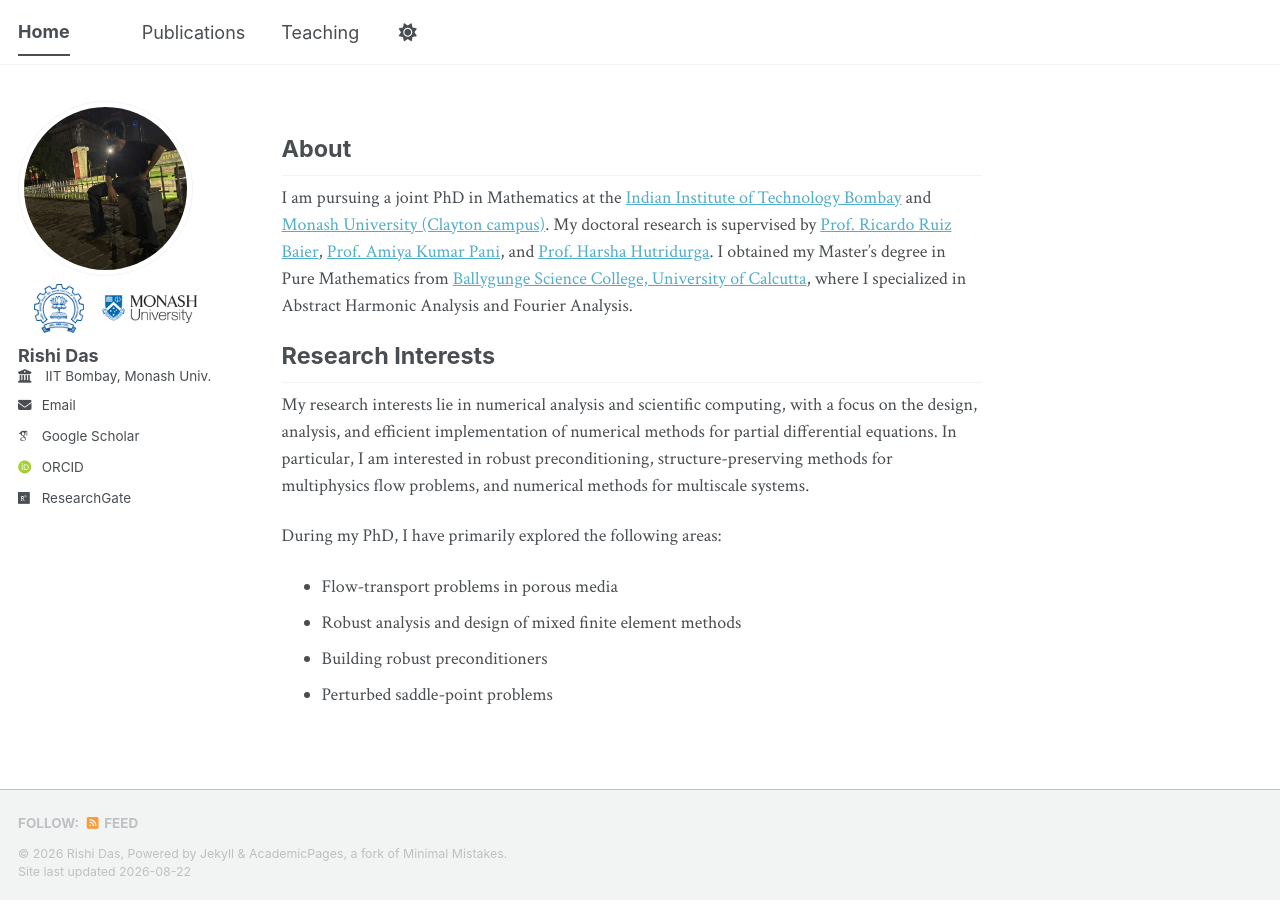
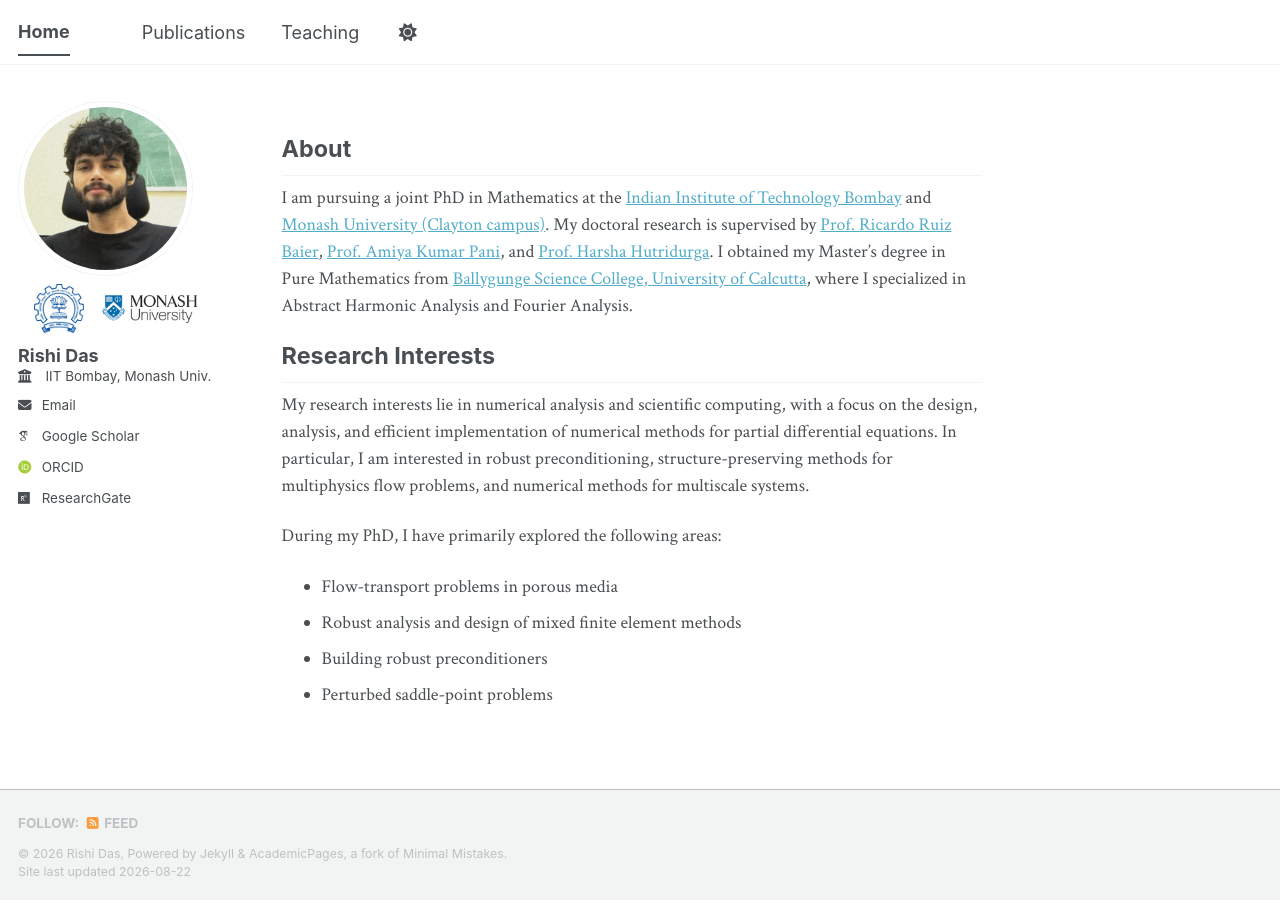
Before and after one commit to rishidas-04/rishidas-04.github.io, a Jekyll site: the page built from _pages/about.md, in a window 1280 px wide. Built offline with Jekyll 4.4.1, drawn with Linux system fonts in a browser that asks for light colours; some web fonts are replaced; a script bundle is joined from its source files by our own code; library files that are not in the unit come from our copies.

Commit message:
Update author avatar URL in config file

```diff
--- a/_config.yml
+++ b/_config.yml
@@ -23,7 +23,7 @@
 #               Additional customization can be done by editing /_includes/author-profile.html
 author:
   # Biographic information
-  avatar           : "https://rishidas-04.github.io/images/1000129455.jpg"
+  avatar           : "https://rishidas-04.github.io/images/RPROFPIC1.jpeg"
   name             : "Rishi Das"
   pronouns         : # example: "she/her"
   bio              : #"Short biography for the left-hand sidebar"
```
